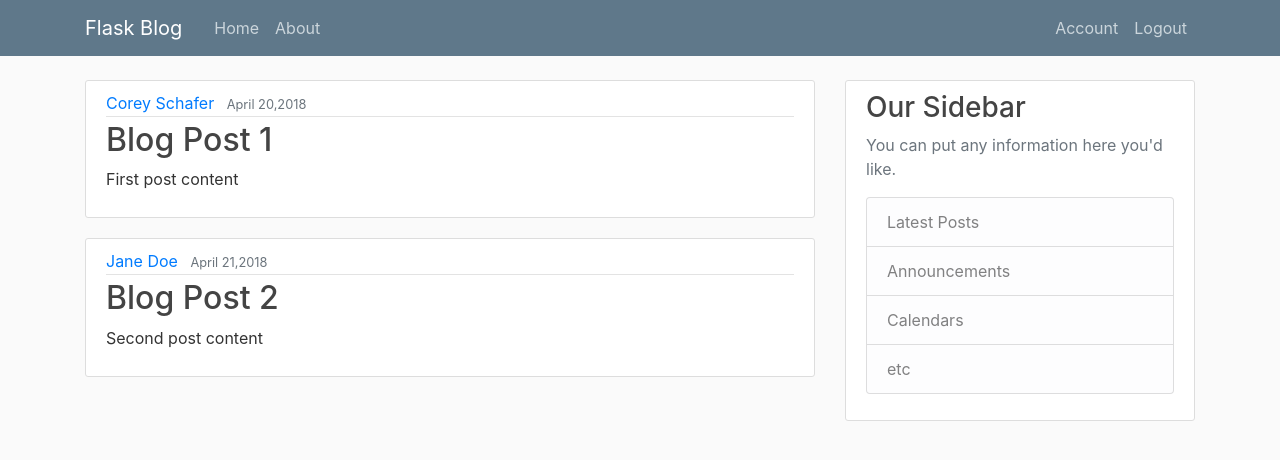
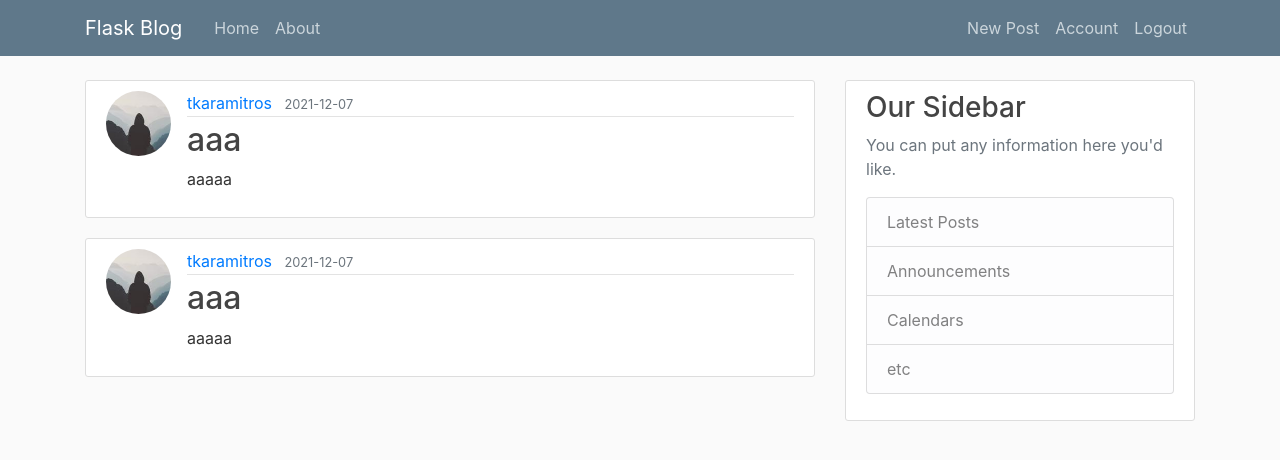
Before and after one commit to tkaramitros/Flask_Blog, a Flask app: page / in a window 1280 px wide. Shown: the top 460 px of the page. Run offline with Flask 2, Linux system fonts and the light colour scheme; a user stored in the database is signed in; data comes from the database, SQL or seed files in the repository; both versions use the stored data as it was after the commit; some libraries are stand-ins or nearby versions.

Commit message:
Created new_post function and route

```diff
--- a/flaskblog/forms.py
+++ b/flaskblog/forms.py
@@ -1,7 +1,7 @@
 from flask_wtf import FlaskForm
 from flask_wtf.file import FileField, FileAllowed
 from flask_login import current_user
-from wtforms import StringField, PasswordField, SubmitField, BooleanField
+from wtforms import StringField, PasswordField, SubmitField, BooleanField, TextAreaField
 from wtforms.validators import DataRequired, Length, Email, EqualTo, ValidationError
 from flaskblog.models import User
 
@@ -53,3 +53,7 @@ class UpdateAccountForm(FlaskForm):
             user = User.query.filter_by(email=email.data).first()
             if user:
                 raise ValidationError('That email is taken. Please choose a different one.')
+class PostForm(FlaskForm):
+    title = StringField('Title', validators=[DataRequired()])
+    content = TextAreaField('Content', validators=[DataRequired()])
+    submit = SubmitField('Post')
--- a/flaskblog/routes.py
+++ b/flaskblog/routes.py
@@ -1,6 +1,6 @@
 from flask import render_template, url_for, flash, redirect, request
 from flaskblog import app, db, bcrypt
-from flaskblog.forms import RegistrationForm, LoginForm, UpdateAccountForm
+from flaskblog.forms import RegistrationForm, LoginForm, UpdateAccountForm, PostForm
 from flaskblog.models import User, Post
 from flask_login import login_user, current_user, logout_user, login_required
 import secrets
@@ -8,27 +8,11 @@ import os
 from PIL import Image
 
 
-posts = [
-    {
-        'author': 'Corey Schafer',
-        'title': 'Blog Post 1',
-        'content': 'First post content',
-        'date_posted': 'April 20,2018'
-    },
-    {
-        'author': 'Jane Doe',
-        'title': 'Blog Post 2',
-        'content': 'Second post content',
-        'date_posted': 'April 21,2018'
-
-    }
-]
-
-
 
 @app.route("/")
 @app.route("/home")
 def home():
+    posts = Post.query.all()
     return render_template('home.html',posts=posts)
 
 @app.route("/about")
@@ -101,3 +85,16 @@ def account():
         form.email.data = current_user.email
     image_file = url_for('static', filename='profile_pics/' + current_user.image_file)
     return render_template('account.html',title='Account', image_file=image_file, form=form )
+
+
+@app.route("/post/new", methods=['GET', 'POST'])
+@login_required
+def new_post():
+    form = PostForm()
+    if form.validate_on_submit():
+        post = Post(title=form.title.data, content=form.content.data, author=current_user)
+        db.session.add(post)
+        db.session.commit()
+        flash('Your post has been created!',"success")
+        return redirect(url_for('home'))
+    return render_template('create_post.html', title='New Post', form=form)
--- a/flaskblog/templates/home.html
+++ b/flaskblog/templates/home.html
@@ -2,10 +2,11 @@
 {% block content %}
     {% for post in posts %}
     <article class="media content-section">
+        <img class="rounded-circle article-img" src="{{ url_for('static', filename='profile_pics/' + post.author.image_file) }}">
         <div class="media-body">
           <div class="article-metadata">
-            <a class="mr-2" href="#">{{ post.author }}</a>
-            <small class="text-muted">{{ post.date_posted }}</small>
+            <a class="mr-2" href="#">{{ post.author.username }}</a>
+            <small class="text-muted">{{ post.date_posted.strftime('%Y-%m-%d') }}</small>
           </div>
           <h2><a class="article-title" href="#">{{ post.title }}</a></h2>
           <p class="article-content">{{ post.content }}</p>
--- a/flaskblog/templates/layout.html
+++ b/flaskblog/templates/layout.html
@@ -32,6 +32,7 @@
             <!-- Navbar Right Side -->
             <div class="navbar-nav">
               {% if current_user.is_authenticated %}
+                <a class="nav-item nav-link" href="{{ url_for('new_post') }}">New Post</a>
                 <a class="nav-item nav-link" href="{{ url_for('account') }}">Account</a>
                 <a class="nav-item nav-link" href="{{ url_for('logout') }}">Logout</a>
               {% else %}
```
Also changed, not shown: flaskblog/templates/create_post.html (added, +40 -0 lines), flaskblog/site.db.
